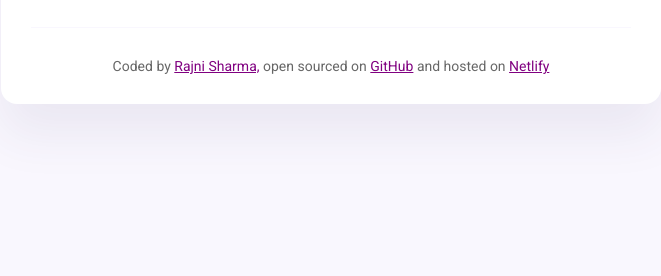
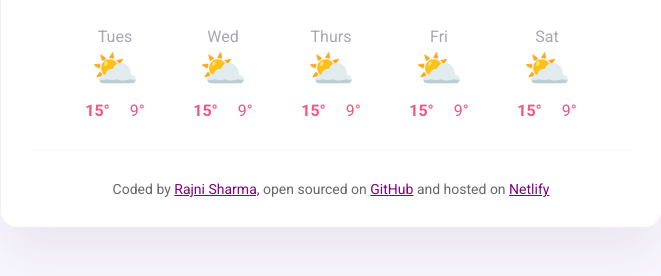
Before and after one commit to rajnisphd/weather_app_shecodes, a plain HTML site: page index.html in a window 1280 px wide. Shown: the part 322-598 px from the top of the page, without its empty margins (309-970 px from the left). Drawn offline with nearby package versions, Linux system fonts and the light colour scheme; no server answers.

Commit message:
added forecast html and css

```diff
--- a/index.html
+++ b/index.html
@@ -50,6 +50,58 @@
             <div class="weather-app-unit">°C</div>
           </div>
         </div>
+        <div class="weather-forecast">
+          <div class="weather-forecast-day">
+            <div class="weather-forecast-date">Tues</div>
+            <div class="weather-forecast-icon">⛅</div>
+            <div class="weather-forecast-temperatures">
+              <div class="weather-forecast-temperature">
+                <strong>15°</strong>
+              </div>
+              <div class="weather-forecast-temperature">9°</div>
+            </div>
+          </div>
+          <div class="weather-forecast-day">
+            <div class="weather-forecast-date">Wed</div>
+            <div class="weather-forecast-icon">⛅</div>
+            <div class="weather-forecast-temperatures">
+              <div class="weather-forecast-temperature">
+                <strong>15°</strong>
+              </div>
+              <div class="weather-forecast-temperature">9°</div>
+            </div>
+          </div>
+          <div class="weather-forecast-day">
+            <div class="weather-forecast-date">Thurs</div>
+            <div class="weather-forecast-icon">⛅</div>
+            <div class="weather-forecast-temperatures">
+              <div class="weather-forecast-temperature">
+                <strong>15°</strong>
+              </div>
+              <div class="weather-forecast-temperature">9°</div>
+            </div>
+          </div>
+          <div class="weather-forecast-day">
+            <div class="weather-forecast-date">Fri</div>
+            <div class="weather-forecast-icon">⛅</div>
+            <div class="weather-forecast-temperatures">
+              <div class="weather-forecast-temperature">
+                <strong>15°</strong>
+              </div>
+              <div class="weather-forecast-temperature">9°</div>
+            </div>
+          </div>
+          <div class="weather-forecast-day">
+            <div class="weather-forecast-date">Sat</div>
+            <div class="weather-forecast-icon">⛅</div>
+            <div class="weather-forecast-temperatures">
+              <div class="weather-forecast-temperature">
+                <strong>15°</strong>
+              </div>
+              <div class="weather-forecast-temperature">9°</div>
+            </div>
+          </div>
+        </div>
       </main>
 
       <footer>
--- a/src/style.css
+++ b/src/style.css
@@ -71,6 +71,32 @@ main {
   margin-top: 16px;
   font-size: 28px;
 }
+
+.weather-forecast {
+  display: flex;
+  justify-content: space-around;
+  margin-top: 30px;
+}
+.weather-forecast-date {
+  text-align: center;
+  color: rgba(39, 33, 66, 0.4);
+  font-size: 16px;
+  line-height: 20px;
+}
+.weather-forecast-icon {
+  font-size: 38px;
+  text-align: center;
+}
+.weather-forecast-temperatures {
+  text-align: center;
+  color: #f65282;
+  display: flex;
+  justify-content: center;
+  margin-top: 10px;
+}
+.weather-forecast-temperature {
+  padding: 0 10px;
+}
 footer {
   border-top: 1px solid #f9f7fe;
   padding: 30px 0 0 0;
```
